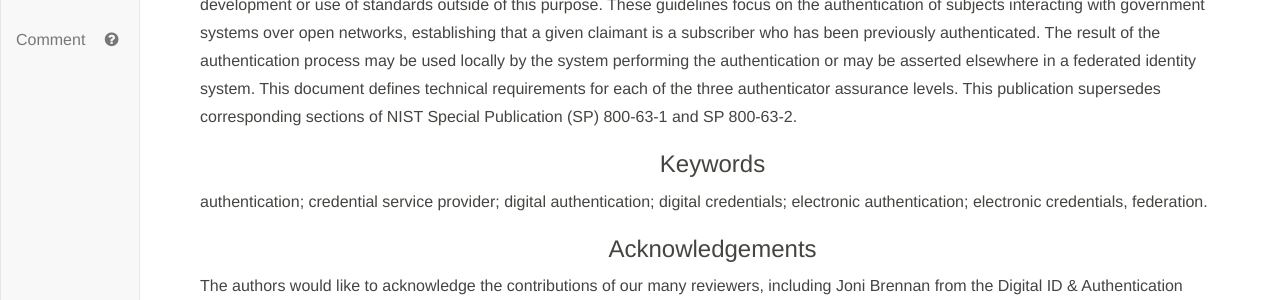
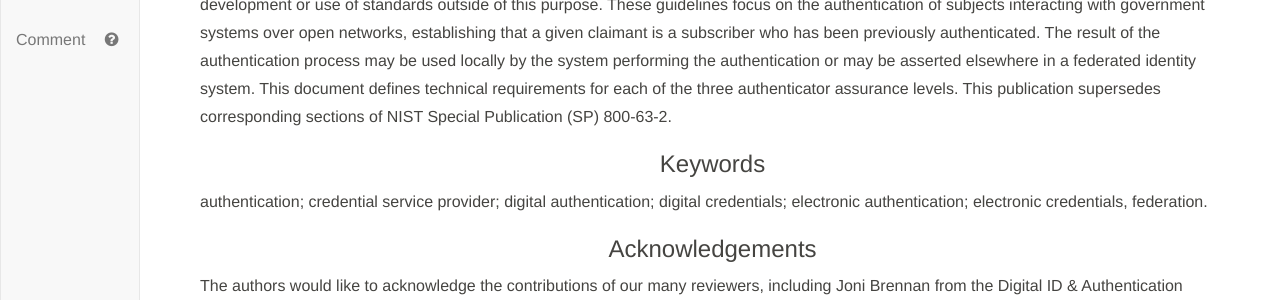
Before and after one commit to usnistgov/800-63-3, a Jekyll site: the page built from sp800-63b/cover.md, in a window 1280 px wide and 900 px high, scrolled down 3385 px. Shown: the part 292-592 px from the top of the window. Built offline with Jekyll 4.4.1, drawn with Linux system fonts in a browser that asks for light colours; our own code applies the rules of GitHub Pages for plain Markdown files; some of the changed text lies outside the part shown.

Commit message:
Updates based on review by PG and JF.

```diff
--- a/sp800-63b/cover.md
+++ b/sp800-63b/cover.md
@@ -170,7 +170,7 @@ activities with industry, government, and academic organizations.
 
 </div>
 
-These guidelines provide technical requirements for federal agencies implementing digital identity services and are not intended to constrain the development or use of standards outside of this purpose. These guidelines focus on the authentication of subjects interacting with government systems over open networks, establishing that a given claimant is a subscriber who has been previously authenticated. The result of the authentication process may be used locally by the system performing the authentication or may be asserted elsewhere in a federated identity system. This document defines technical requirements for each of the three authenticator assurance levels. This publication supersedes corresponding sections of NIST Special Publication (SP) 800-63-1 and SP 800-63-2.
+These guidelines provide technical requirements for federal agencies implementing digital identity services and are not intended to constrain the development or use of standards outside of this purpose. These guidelines focus on the authentication of subjects interacting with government systems over open networks, establishing that a given claimant is a subscriber who has been previously authenticated. The result of the authentication process may be used locally by the system performing the authentication or may be asserted elsewhere in a federated identity system. This document defines technical requirements for each of the three authenticator assurance levels. This publication supersedes corresponding sections of NIST Special Publication (SP) 800-63-2.
 
 <div class="text-center" markdown="1">
 
```
Also changed, not shown: sp800-63b/sec4_aal.md (+1 -1 lines).
